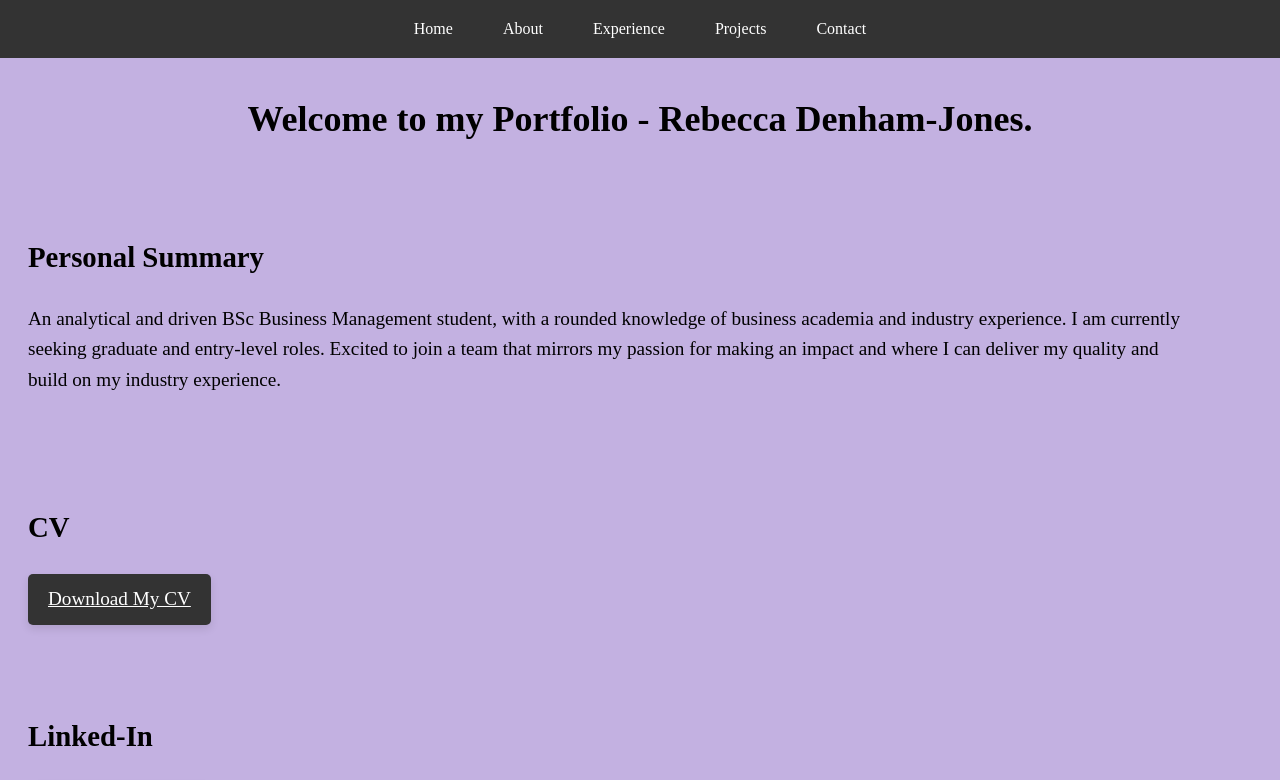
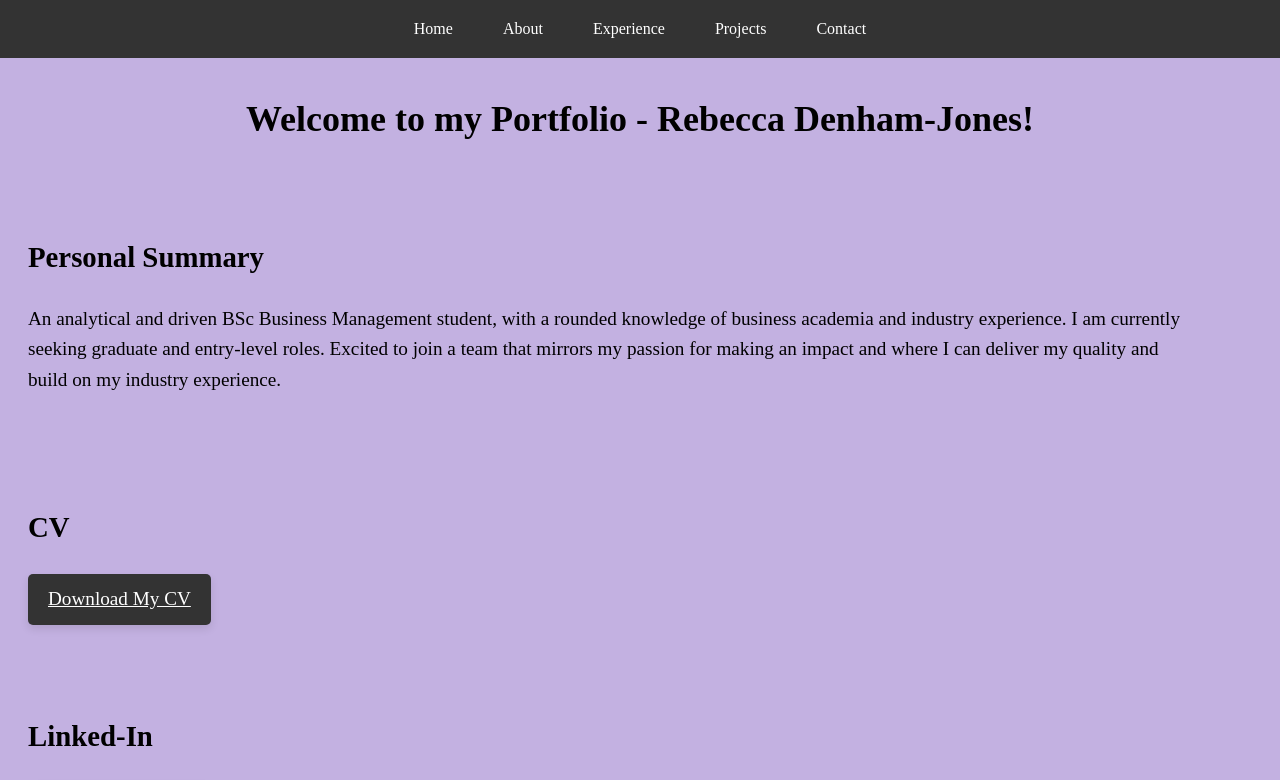
Before and after one commit to rebeccadj12/PortfolioRepo, a plain HTML site: page index.html in a window 1280 px wide. Shown: the top 780 px of the page. Drawn offline with Linux system fonts and the light colour scheme.

Commit message:
test commit!

```diff
--- a/index.html
+++ b/index.html
@@ -19,7 +19,7 @@
 
 <section id="home">
     <div class="home-header">
-        <h1>Welcome to my Portfolio - Rebecca Denham-Jones.</h1>
+        <h1>Welcome to my Portfolio - Rebecca Denham-Jones!</h1>
     </div>
 
     <div class="home-container">
```
